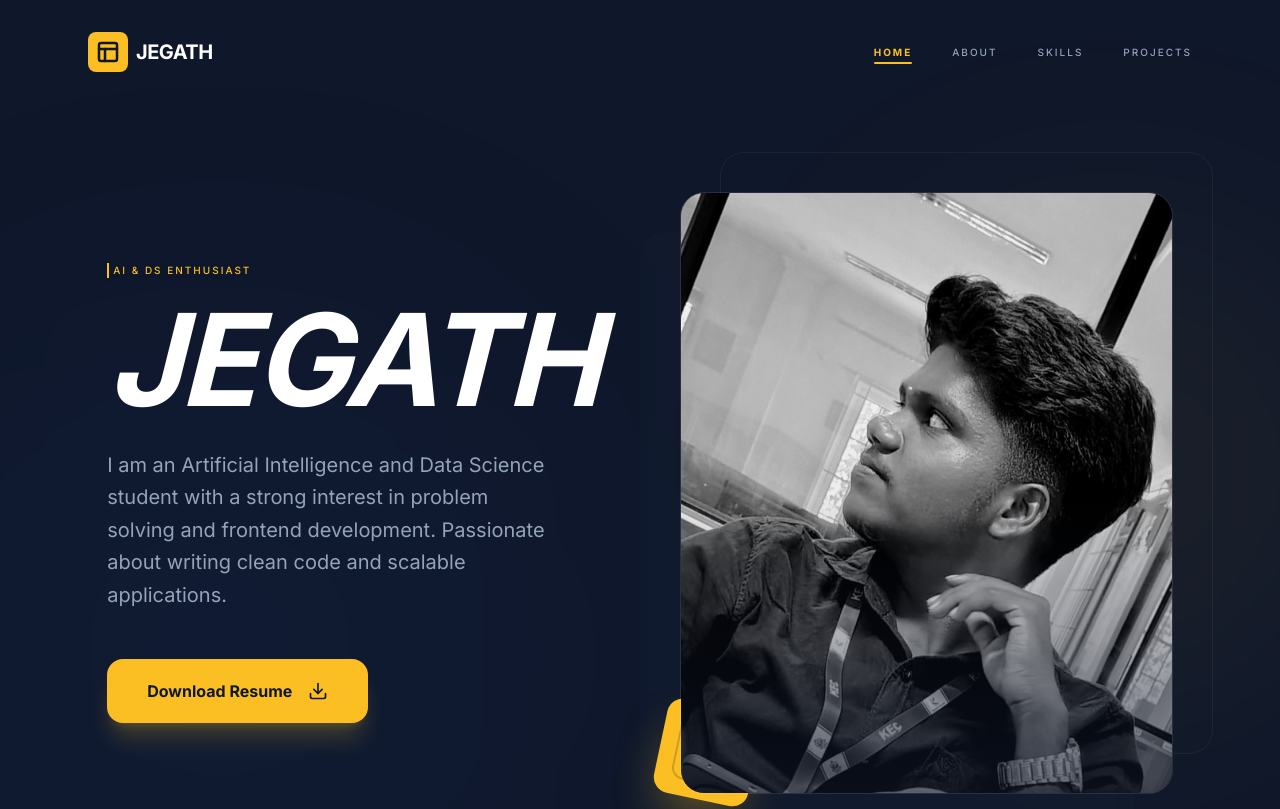
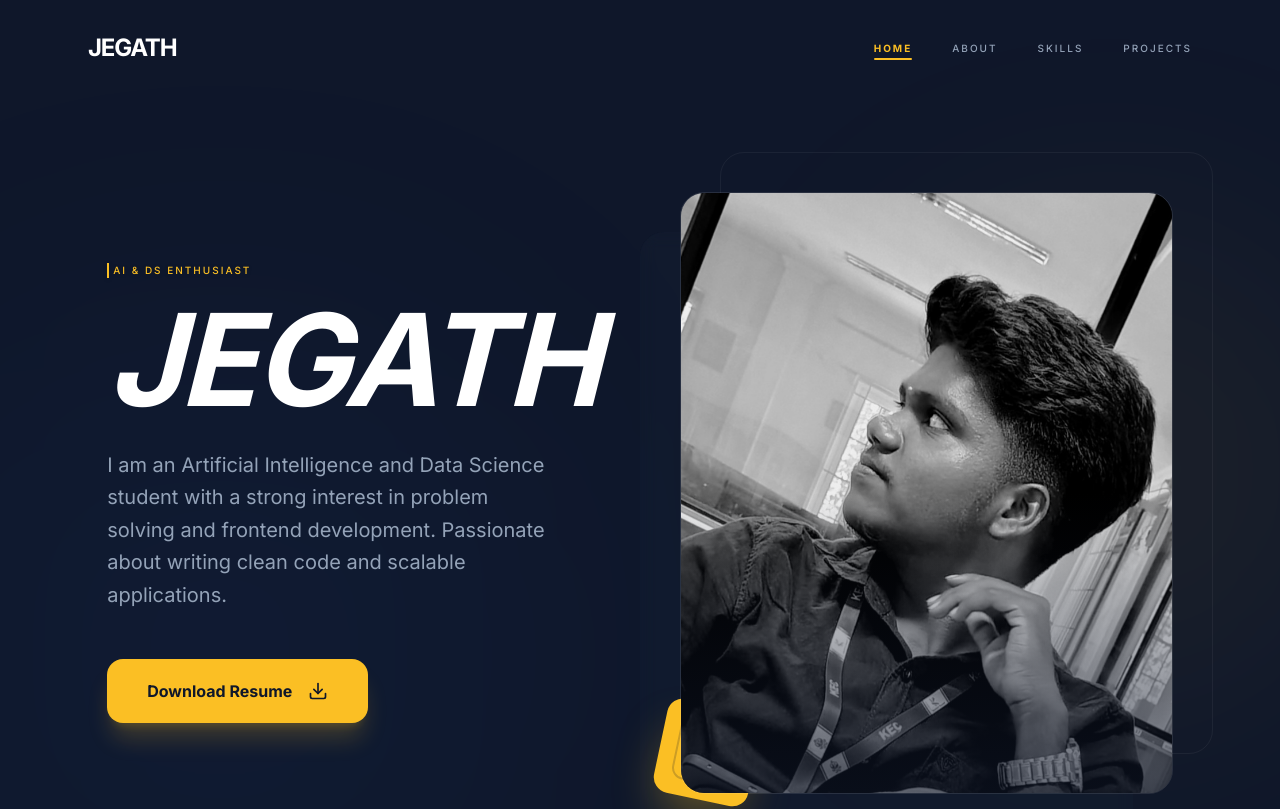
Before and after one commit to M-jegath/Portfolio, a React (Vite) app: page / in a window 1280 px wide. Shown: the top 809 px of the page. Built offline with nearby package versions, Linux system fonts and the light colour scheme.

Commit message:
Remove icons and use minimalist text-only branding for Navbar and Footer

```diff
--- a/src/components/Navbar.jsx
+++ b/src/components/Navbar.jsx
@@ -41,12 +41,9 @@ const Navbar = () => {
                     href="#home"
                     initial={{ opacity: 0, x: -20 }}
                     animate={{ opacity: 1, x: 0 }}
-                    className="flex items-center gap-2 group"
+                    className="flex items-center gap-2"
                 >
-                    <div className="w-10 h-10 bg-accent-mustard rounded-lg flex items-center justify-center text-background-navy group-hover:rotate-12 transition-transform duration-300">
-                        <Layout size={24} strokeWidth={2.5} />
-                    </div>
-                    <span className="font-heading font-bold text-xl tracking-tight text-white">JEGATH</span>
+                    <span className="font-heading font-extrabold text-2xl tracking-tighter text-white hover:text-accent-mustard transition-colors duration-300">JEGATH</span>
                 </motion.a>
 
                 {/* Desktop Nav */}
--- a/src/layouts/MainLayout.jsx
+++ b/src/layouts/MainLayout.jsx
@@ -13,37 +13,9 @@ const MainLayout = ({ children }) => {
             <footer className="py-12 border-t border-white/5 bg-background-navy/50">
                 <div className="container-custom flex flex-col md:flex-row justify-between items-center gap-6">
                     <div className="flex items-center gap-2">
-                        <span className="font-heading font-bold text-lg tracking-tight">JEGATH</span>
+                        <span className="font-heading font-extrabold text-2xl tracking-tighter text-white">JEGATH</span>
                     </div>
                     <p className="label">&copy; 2026 JEGATH. Built with React & Tailwind.</p>
-                    <div className="flex gap-6">
-                        <a
-                            href="https://leetcode.com/u/JEGATH-M/"
-                            target="_blank"
-                            rel="noreferrer"
-                            className="text-muted-gray hover:text-accent-mustard transition-all duration-300 hover:scale-110"
-                            title="LeetCode"
-                        >
-                            <svg
-                                width="24"
-                                height="24"
-                                viewBox="0 0 24 24"
-                                fill="currentColor"
-                                className="w-6 h-6"
-                            >
-                                <path d="M13.483 0a1.374 1.374 0 0 0-.961.438L7.116 6.226l-3.854 4.126a5.266 5.266 0 0 0-1.209 2.104 5.35 5.35 0 0 0-.125.513 5.527 5.527 0 0 0 .062 2.362 5.83 5.83 0 0 0 .349 1.017 5.938 5.938 0 0 0 1.271 1.818l4.277 4.193.039.038c2.248 2.165 5.852 2.133 8.063-.074l2.396-2.392c.54-.54.54-1.414 0-1.953-.54-.54-1.414-.54-1.953 0l-2.397 2.392c-1.154 1.154-3.036 1.171-4.21.039l-4.276-4.193a3.304 3.304 0 0 1-1.04-2.046c-.08-.636-.062-1.3.106-1.931.116-.44.304-.85.556-1.216l3.854-4.127l4.078-4.389c.233-.247.56-.396.935-.396.671 0 1.203.542 1.203 1.212V8.12a.602.602 0 0 0 .601.602h6.983c.33 0 .6.268.6.6v8.624c0 .33-.268.6-.6.6h-4.016c-.33 0-.6.268-.6.6v.181a.602.602 0 0 0 .602.602h4.016c1.105 0 2-.895 2-2V9.322c0-1.105-.895-2-2-2h-6.983V4.41c0-1.105-.895-2-2-2h-.074a.766.766 0 0 1-.226-.007c-.44 0-.832.227-1.036.564L13.483 0z" />
-                            </svg>
-                        </a>
-                        <a
-                            href="https://www.linkedin.com/in/jegath28"
-                            target="_blank"
-                            rel="noreferrer"
-                            className="text-muted-gray hover:text-accent-mustard transition-all duration-300 hover:scale-110"
-                            title="LinkedIn"
-                        >
-                            <Linkedin size={24} />
-                        </a>
-                    </div>
                 </div>
             </footer>
         </div>
```
